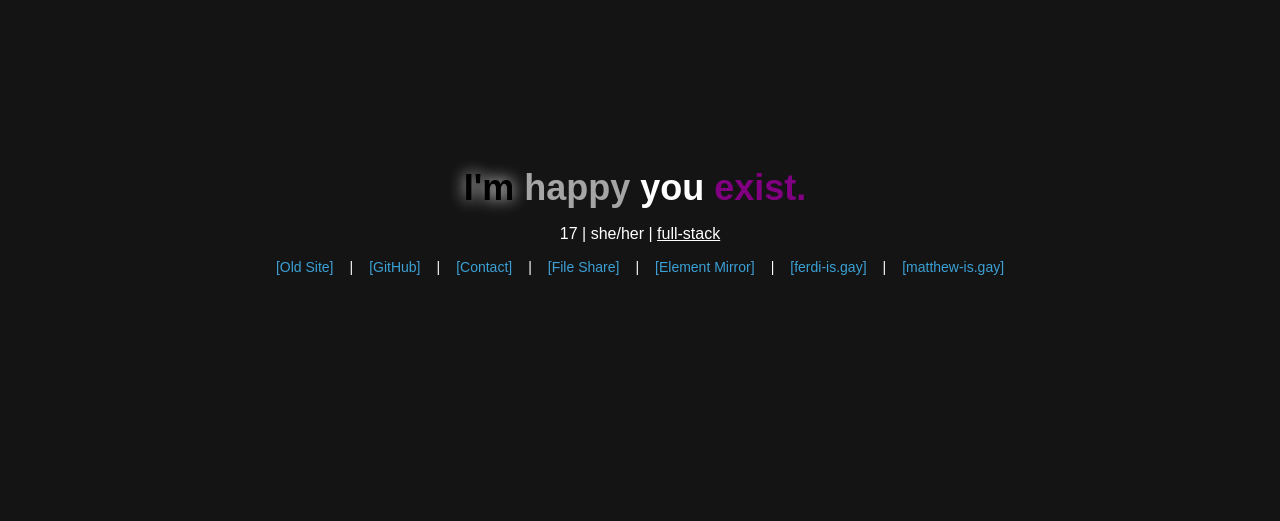
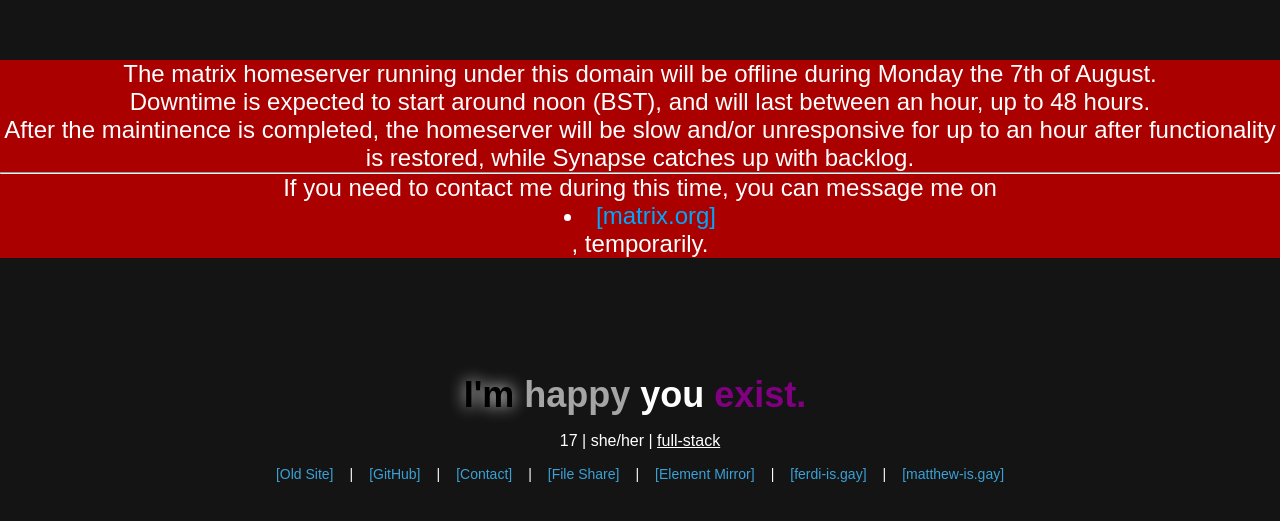
Before and after one commit to nexy7574/nexy7574.co.uk-t, a Next.js app: page / in a window 1280 px wide. Shown: the part 179-700 px from the top of the page. Built offline with nearby package versions, Linux system fonts and the light colour scheme; a web font is replaced by a local one.

Commit message:
Mention downtime

```diff
--- a/src/pages/index.jsx
+++ b/src/pages/index.jsx
@@ -127,6 +127,17 @@ export default function Home() {
     return (
         <main className={styles.middleDiv}>
             <title>My Site</title>
+            <div style={{"text-align": "center", "margin": "100px auto", "background": '#A00'}}>
+                <p>The matrix homeserver running under this domain will be offline during Monday the 7th of August.</p>
+                <p>Downtime is expected to start around noon (BST), and will last between an hour, up to 48 hours.</p>
+                <p>After the maintinence is completed, the homeserver will be slow and/or unresponsive for up to an hour after functionality
+                    is restored, while Synapse catches up with backlog.
+                </p>
+                <hr/>
+                <p>If you need to contact me during this time, you can message me on
+                    <Link href={"https://matrix.to/#/@eek4015:matrix.org"} text={"matrix.org"}/>, temporarily.
+                </p>
+            </div>
             <div style={{width: "100%"}}>
                 <div>
                     <h2 onClick={newPhrase} style={{cursor: "default"}}>
```
